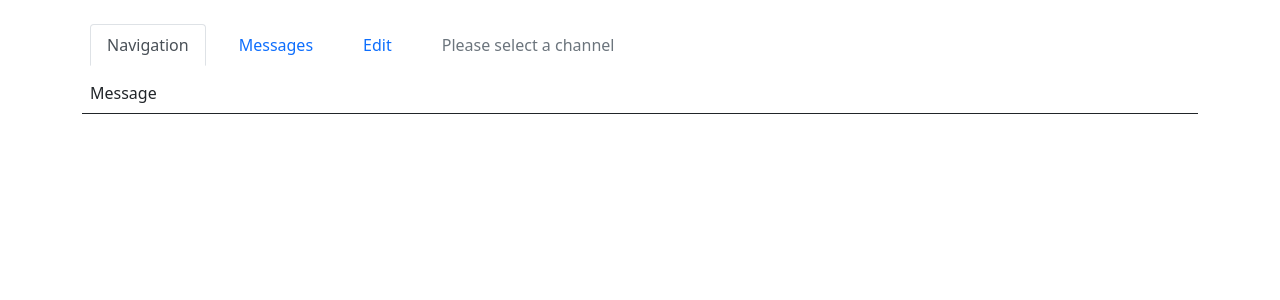
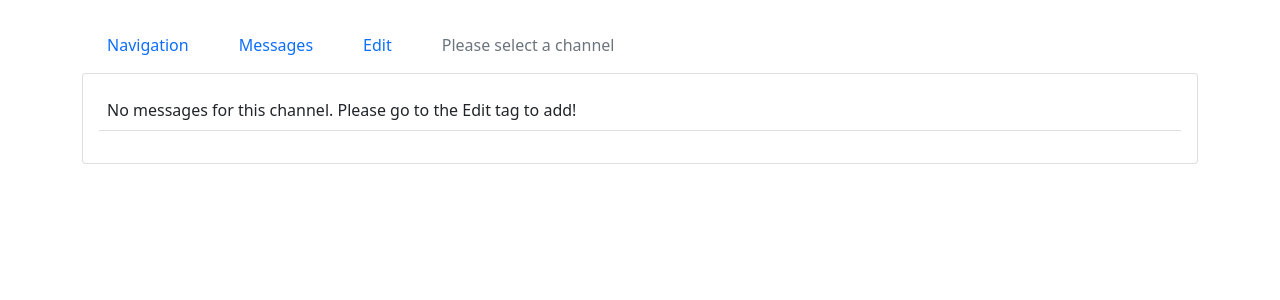
Before and after one commit to KimjManansala/alpha_sense_messaging_board, a React (Create React App) app in the folder client/: page /message_section in a window 1280 px wide. Shown: the top 300 px of the page. Built offline with nearby package versions, Linux system fonts and the light colour scheme.

Commit message:
Fix page renderinng issue (#10)
* updated rendering between pages

* Added meta data

* updated some minor styling

* updated the readme

```diff
--- a/client/src/NavbarMessagingBoard.jsx
+++ b/client/src/NavbarMessagingBoard.jsx
@@ -22,7 +22,7 @@ function NavbarMessagingBoard() {
                 className="m-2"
                 onClick={() => {handleUpdatePage('channel_section')}}
             >
-                <NavLink active={!currentPage || currentPage === 'channel_section'}>
+                <NavLink active={currentPage === 'channel_section'}>
                     Navigation
                 </NavLink>
             </NavItem>
--- a/client/src/views/MessageBoard/Channel.jsx
+++ b/client/src/views/MessageBoard/Channel.jsx
@@ -3,6 +3,7 @@ import PropTypes from 'prop-types';
 import {useDispatch} from "react-redux";
 import {handleGetChannelsMessage, handleUpdateCurrentPage} from "./action";
 import {useHistory} from "react-router-dom";
+import {actionTypes} from "../../reducers";
 
 Channel.propTypes = {
     channel: PropTypes.shape({
@@ -16,10 +17,12 @@ function Channel({
  }) {
     const dispatch = useDispatch();
     const history = useHistory();
+    const handlePageUpdate = () => {
+        history.push('/message_section');
+        dispatch(handleUpdateCurrentPage('message_section'));
+    }
     const handleOnClick = () => {
-        dispatch(handleGetChannelsMessage(channel))
-        dispatch(handleUpdateCurrentPage('message_section'))
-        history.push('/message_section')
+        dispatch(handleGetChannelsMessage(channel, handlePageUpdate))
     }
     return (
         <tr
--- a/client/src/views/MessageBoard/Channels.jsx
+++ b/client/src/views/MessageBoard/Channels.jsx
@@ -1,5 +1,5 @@
 import React, {useEffect} from 'react';
-import {Card, Table} from "reactstrap";
+import {Card, CardBody, CardTitle, Table} from "reactstrap";
 import Channel from "./Channel";
 import {useDispatch, useSelector} from "react-redux";
 import {handleGetChannels} from "./action";
@@ -12,6 +12,11 @@ function Channels() {
         dispatch(handleGetChannels());
     }, [])
     return (
+            <Card>
+                <CardBody>
+                    <CardTitle>
+                        Please select a channel to see it's messages!
+                    </CardTitle>
                     <Table>
                         <thead>
                             <tr>
@@ -27,6 +32,8 @@ function Channels() {
                             ))}
                         </tbody>
                     </Table>
+                </CardBody>
+            </Card>
     );
 }
 
--- a/client/src/views/MessageBoard/Edit.jsx
+++ b/client/src/views/MessageBoard/Edit.jsx
@@ -1,6 +1,6 @@
 import React, {useEffect, useState} from 'react';
 import PropTypes from 'prop-types';
-import {Button, Card, CardBody, FormGroup, Input} from "reactstrap";
+import {Button, Card, CardBody, CardHeader, CardTitle, FormGroup, Input} from "reactstrap";
 import {useDispatch} from "react-redux";
 import {handleSubmitNewMessage, handleUpdateCurrentPage} from "./action";
 import {useHistory} from "react-router-dom";
@@ -38,9 +38,17 @@ function Edit() {
     return (
         <Card>
             <CardBody>
+                <CardTitle>
+                    Adding message to channel!
+                </CardTitle>
                 <form onSubmit={handleSubmit}>
                     <FormGroup>
-                        <textarea onChange={handleChange} value={newMessage} />
+                        <textarea
+                            onChange={handleChange}
+                            value={newMessage}
+                            cols="50"
+                            rows="6"
+                        />
                     </FormGroup>
                     <Button
                         type="submit"
--- a/client/src/views/MessageBoard/Messages.jsx
+++ b/client/src/views/MessageBoard/Messages.jsx
@@ -1,11 +1,15 @@
 import React from 'react';
-import {Table} from "reactstrap";
+import {Card, CardBody, Table} from "reactstrap";
 import Message from "./Message";
 import {useSelector} from "react-redux";
 
 function Messages() {
     const { messages } = useSelector(state => state.messageBoard);
     return (
+        <Card>
+            <CardBody>
+        {
+            messages.length > 0 ? (
                 <Table>
                     <thead>
                     <tr>
@@ -15,11 +19,25 @@ function Messages() {
                     </tr>
                     </thead>
                     <tbody>
-                {messages.length > 0 && messages.map(message => (
-                    <Message message={message} key={message.id} />
+                    {messages.map(message => (
+                        <Message message={message} key={message.id}/>
                     ))}
                     </tbody>
                 </Table>
+            ) : (
+                <Table>
+                    <thead>
+                    <tr>
+                        <td>
+                            No messages for this channel. Please go to the Edit tag to add!
+                        </td>
+                    </tr>
+                    </thead>
+                </Table>
+            )
+        }
+            </CardBody>
+        </Card>
     );
 }
 
--- a/client/src/views/MessageBoard/action.js
+++ b/client/src/views/MessageBoard/action.js
@@ -20,7 +20,7 @@ export const handleGetChannels = () => {
 
 
 
-export const handleGetChannelsMessage = (channel) => {
+export const handleGetChannelsMessage = (channel, callback) => {
     return async (dispatch) => {
         try {
 
@@ -33,6 +33,7 @@ export const handleGetChannelsMessage = (channel) => {
                 type: actionTypes.UPDATE_SELECTED_CHANNEL,
                 payload: channel,
             })
+            callback()
         } catch (error) {
             console.log(error)
             alert("sorry something went wrong")
```
Also changed, not shown: client/public/index.html (+4 -4 lines), 1 other file (tests, documents, lock files or other folders). Lines whose indentation alone changed are shown as unchanged.
